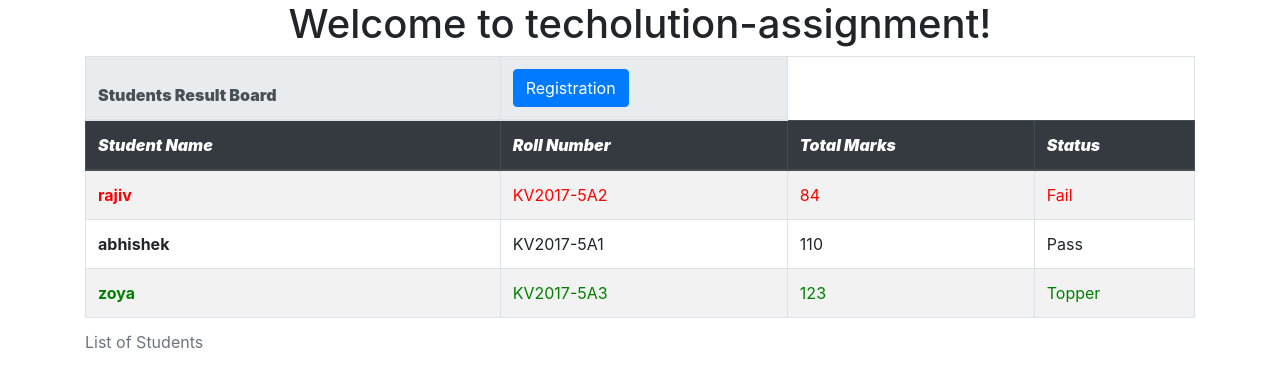
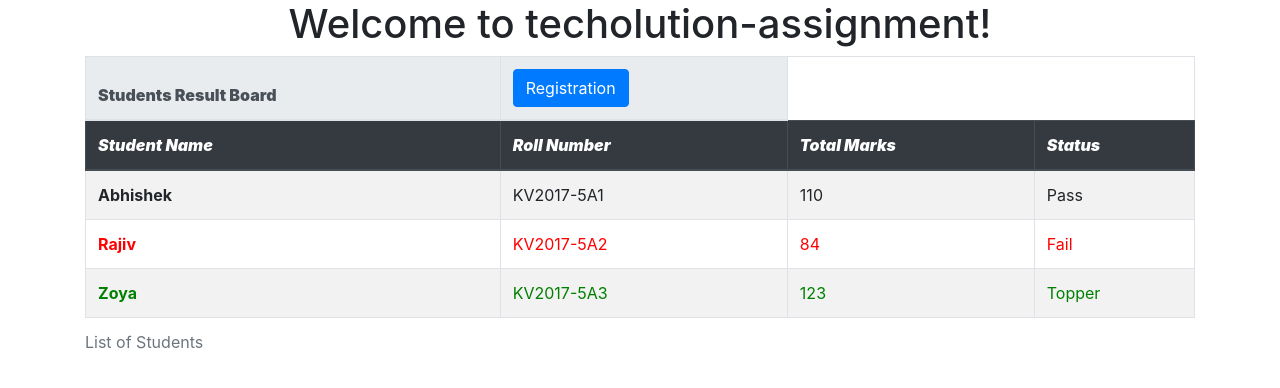
Before and after one commit to atul4a2l/techolution-assignment, an Angular app: page /result in a window 1280 px wide. Shown: the top 388 px of the page. Built offline with nearby package versions, Linux system fonts and the light colour scheme.

Commit message:
remove service

```diff
--- a/src/app/app-service.service.ts
+++ /dev/null
@@ -1,31 +0,0 @@
-import { Injectable } from '@angular/core';
-import { HttpClient, HttpHeaders } from '@angular/common/http';
-import { Observable, of } from 'rxjs';
-import { catchError } from 'rxjs/operators';
-
-@Injectable({
-  providedIn: 'root'
-})
-export class AppServiceService {
-  httpOptions = {
-    headers: new HttpHeaders({
-      'Access-Control-Allow-Origin': '*',
-      'Access-Control-Allow-Methods': 'POST',
-      'Content-Type': 'application/json',
-    })
-  }
-
-  constructor(private http: HttpClient) { }
-  private handleError<T>(operation = 'operation', result?: T) {
-    return (error: any): Observable<T> => {
-      console.error(error);
-      console.log(`${operation} failed: ${error.message}`);
-      return of(result as T);
-    };
-  }
-  getStudentResult():Observable<any>  {
-    return this.http.get('/assets/data.json').pipe(
-      catchError(this.handleError('getStudentResult'))
-    );
-  }
-}
--- a/src/app/app.module.ts
+++ b/src/app/app.module.ts
@@ -1,7 +1,6 @@
 import { BrowserModule } from '@angular/platform-browser';
 import { NgModule } from '@angular/core';
 import { FormsModule, ReactiveFormsModule } from '@angular/forms'
-import { HttpClientModule } from '@angular/common/http';
 
 import { AppRoutingModule } from './app-routing.module';
 import { AppComponent } from './app.component';
@@ -19,7 +18,6 @@ import { ResultComponent } from './result/result.component';
   imports: [
     BrowserModule,
     AppRoutingModule,
-    HttpClientModule,
     FormsModule,
     ReactiveFormsModule
   ],
--- a/src/app/result/result.component.ts
+++ b/src/app/result/result.component.ts
@@ -1,16 +1,51 @@
-import { Component } from '@angular/core';
-import { AppServiceService } from '../app-service.service'
-
+import { Component, OnInit } from '@angular/core';
+interface Result {
+  name:string,
+  marks:{
+      Maths:string,
+      English:string,
+      Science:string
+  },
+  rollNumber:string
+}
 @Component({
   selector: 'app-result',
   templateUrl: './result.component.html',
   styleUrls: ['./result.component.css']
 })
-export class ResultComponent  {
+export class ResultComponent implements OnInit  {
   results=[];
+  resultData :Result[]= [
+    {
+        "name":"rajiv",
+        "marks":{
+            "Maths":"18",
+            "English":"21",
+            "Science":"45"
+        },
+        "rollNumber":"KV2017-5A2"
+    },
+    {
+        "name":"abhishek",
+        "marks":{
+            "Maths":"43",
+            "English":"30",
+            "Science":"37"
+        },
+        "rollNumber":"KV2017-5A1"
+    },
+    {
+        "name":"zoya",
+        "marks":{
+            "Maths":"42",
+            "English":"31",
+            "Science":"50"
+        },
+        "rollNumber":"KV2017-5A3"
+    }
+]
+  constructor() {
 
-  constructor(private appService:AppServiceService) {
-    this.appService.getStudentResult().subscribe(response=>this.checkResult(response))
    }
 
   checkResult(arr){
@@ -28,4 +63,7 @@ export class ResultComponent  {
     })
     max.status='Topper'
   }
+  ngOnInit(){
+    this.checkResult(this.resultData)
+  }
 }
```
